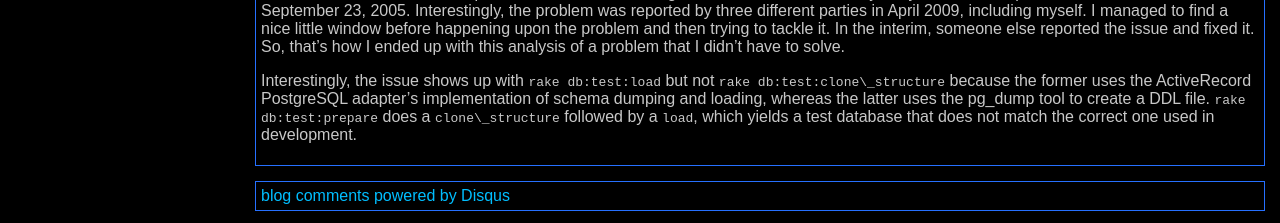
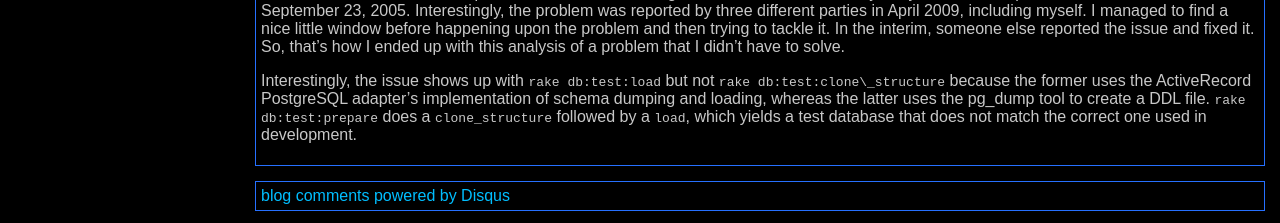
Before and after one commit to nirvdrum/nirvdrum.com, a Jekyll site: the page built from _posts/2009-04-26-composite-index-problem-with-postgresql-and-rails-2.x.markdown, in a window 1280 px wide. Shown: the part 1094-1317 px from the top of the page. Built offline with Jekyll 4.4.1, drawn with Linux system fonts in a browser that asks for light colours; comment, search, counter and statistics services are not loaded; a style sheet for code colours, icons or effects is not loaded.

Commit message:
More cleanups.

```diff
--- a/_posts/2009-04-26-composite-index-problem-with-postgresql-and-rails-2.x.markdown
+++ b/_posts/2009-04-26-composite-index-problem-with-postgresql-and-rails-2.x.markdown
@@ -82,5 +82,5 @@
 
 Interestingly, the issue shows up with ``rake db:test:load`` but not ``rake db:test:clone\_structure`` because the
 former uses the ActiveRecord PostgreSQL adapter's implementation of schema dumping and loading, whereas the latter
-uses the pg\_dump tool to create a DDL file.  ``rake db:test:prepare`` does a ``clone\_structure`` followed by a ``load``,
+uses the pg\_dump tool to create a DDL file.  ``rake db:test:prepare`` does a ``clone_structure`` followed by a ``load``,
 which yields a test database that does not match the correct one used in development.
--- a/index.html
+++ b/index.html
@@ -6,6 +6,6 @@
 Posts:
 <ul>
   {% for post in site.posts %}
-    <li><a href="{{ post.url }}">{{ post.title }}</a><abbr>{{ post.date | date_to_string }}</abbr></li>
+    <li><a href="{{ post.url }}">{{ post.title }}</a> ({{ post.date | date_to_string }})</li>
   {% endfor %}
 </ul>
```
Also changed, not shown: 1 other file.
